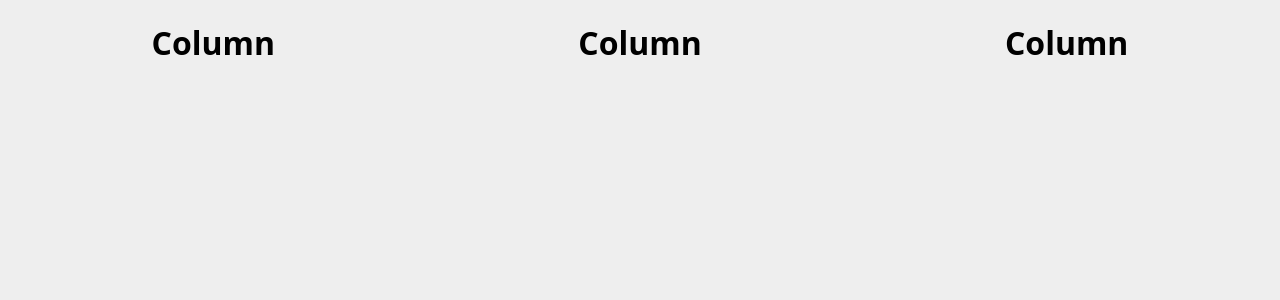
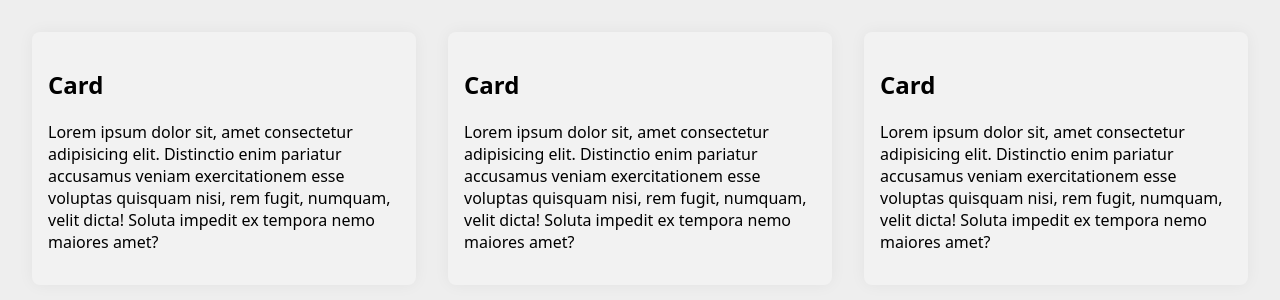
Before and after one commit to fshauge/dashboard, a React (Create React App) app: page / in a window 1280 px wide. Shown: the top 300 px of the page. Built offline with nearby package versions, Linux system fonts and the light colour scheme.

Commit message:
Add simple cards to dashboard

```diff
--- /dev/null
+++ b/src/components/Card.tsx
@@ -0,0 +1,13 @@
+import React, { FC } from "react";
+import styled from "styled-components";
+
+const Body = styled.div`
+  padding: 1rem;
+  border-radius: 0.5rem;
+  background: #f2f2f2;
+  box-shadow: 0 0 1rem hsla(0, 0%, 0%, 5%);
+`;
+
+const Card: FC = ({ children }) => <Body>{children}</Body>;
+
+export default Card;
--- a/src/components/Dashboard.tsx
+++ b/src/components/Dashboard.tsx
@@ -1,19 +1,47 @@
 import React from "react";
 import styled from "styled-components";
+import Card from "./Card";
 
 const Grid = styled.main`
   flex: 1;
   display: grid;
   grid-template-columns: repeat(3, 1fr);
-  grid-auto-rows: auto;
+  grid-auto-rows: min-content;
+  flex-direction: column;
   justify-items: center;
+  gap: 2rem;
+  padding: 2rem;
 `;
 
 const Dashboard = () => (
   <Grid>
-    <h1>Column</h1>
-    <h1>Column</h1>
-    <h1>Column</h1>
+    <Card>
+      <h2>Card</h2>
+      <p>
+        Lorem ipsum dolor sit, amet consectetur adipisicing elit. Distinctio
+        enim pariatur accusamus veniam exercitationem esse voluptas quisquam
+        nisi, rem fugit, numquam, velit dicta! Soluta impedit ex tempora nemo
+        maiores amet?
+      </p>
+    </Card>
+    <Card>
+      <h2>Card</h2>
+      <p>
+        Lorem ipsum dolor sit, amet consectetur adipisicing elit. Distinctio
+        enim pariatur accusamus veniam exercitationem esse voluptas quisquam
+        nisi, rem fugit, numquam, velit dicta! Soluta impedit ex tempora nemo
+        maiores amet?
+      </p>
+    </Card>
+    <Card>
+      <h2>Card</h2>
+      <p>
+        Lorem ipsum dolor sit, amet consectetur adipisicing elit. Distinctio
+        enim pariatur accusamus veniam exercitationem esse voluptas quisquam
+        nisi, rem fugit, numquam, velit dicta! Soluta impedit ex tempora nemo
+        maiores amet?
+      </p>
+    </Card>
   </Grid>
 );
 
```
